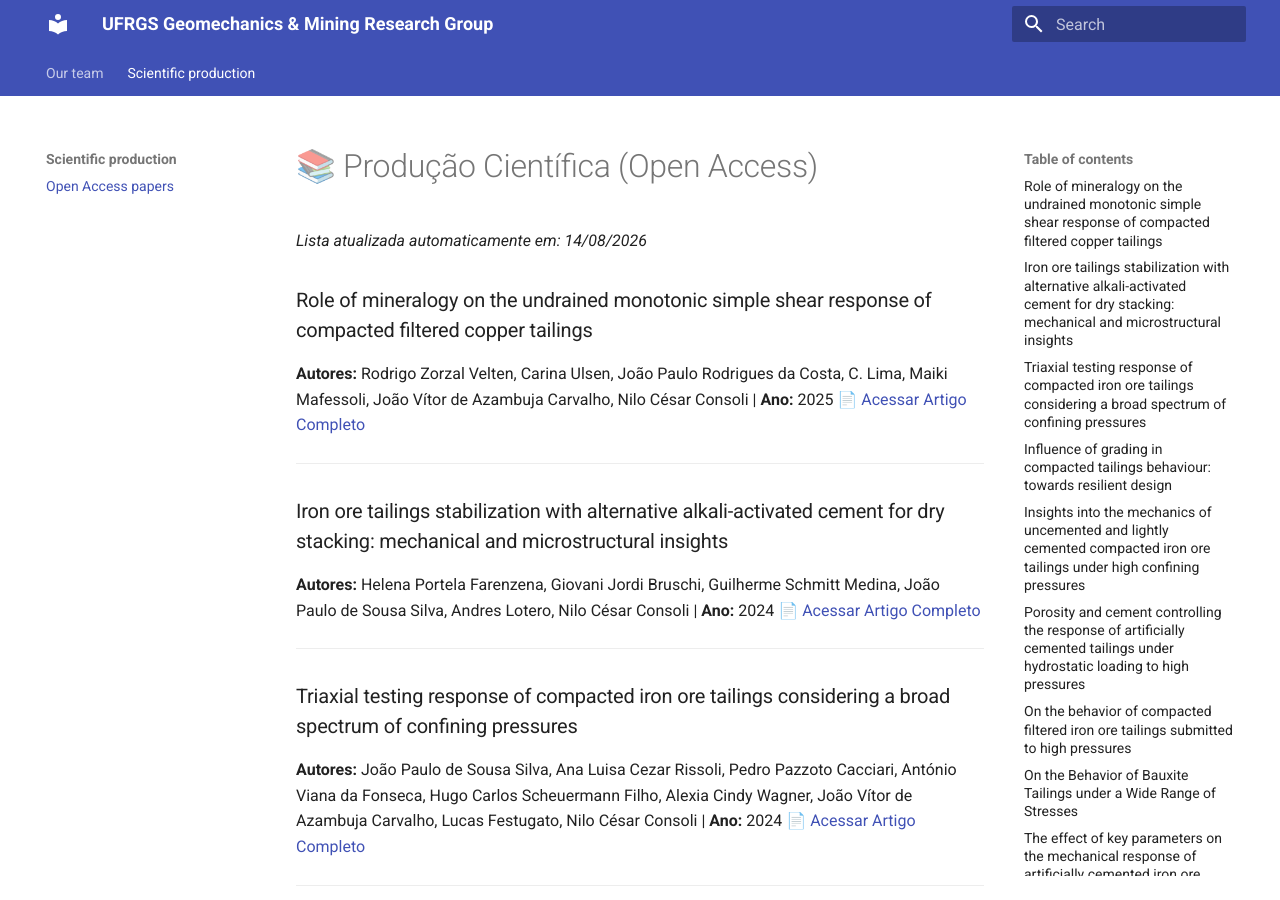
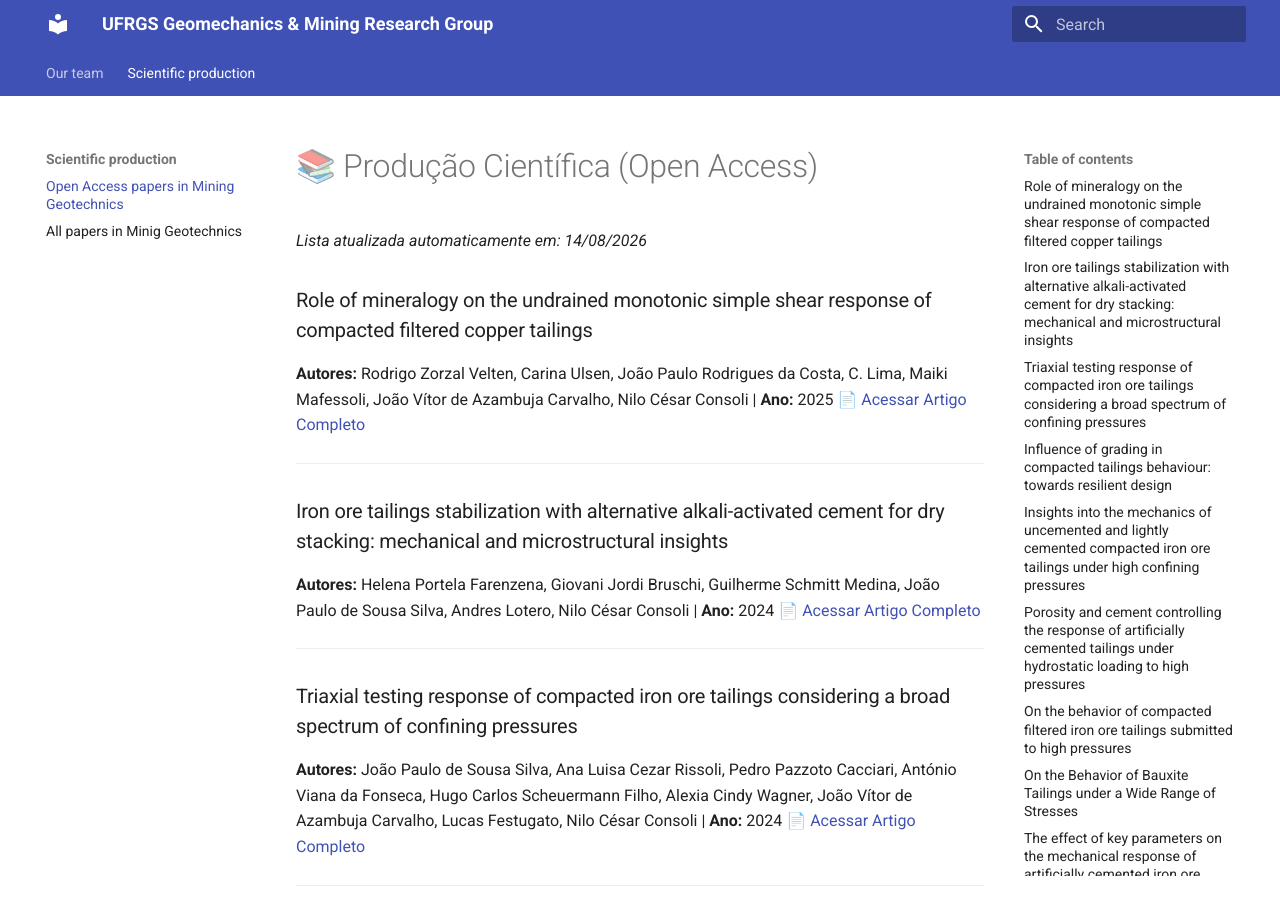
Before and after one commit to jvazambuja/geomechanics---mining-UFRGS, an MkDocs documentation site: the page built from docs/publicacoes.md, in a window 1280 px wide and 900 px high. Built offline with MkDocs 1.6.1 and Material for MkDocs 9.7.7, drawn with Linux system fonts in a browser that asks for light colours.

Commit message:
Update navigation titles for scientific production

```diff
--- a/mkdocs.yml
+++ b/mkdocs.yml
@@ -14,4 +14,5 @@ theme:
 nav:
   - Our team: index.md
   - Scientific production:
-    - Open Access papers: publicacoes.md
+    - Open Access papers in Mining Geotechnics: publicacoes.md
+    - All papers in Minig Geotechnics: todas_publicacoes.md
```
